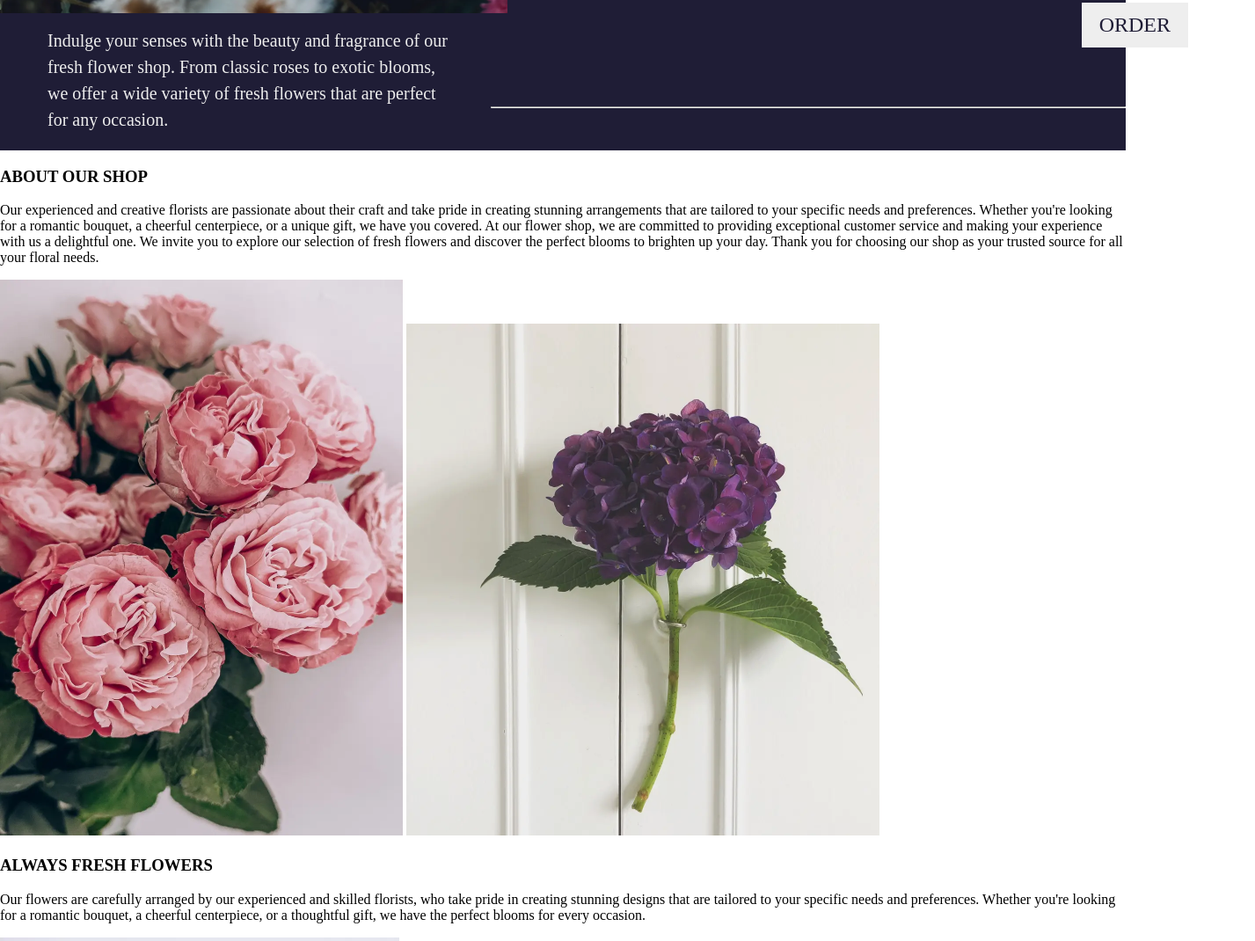
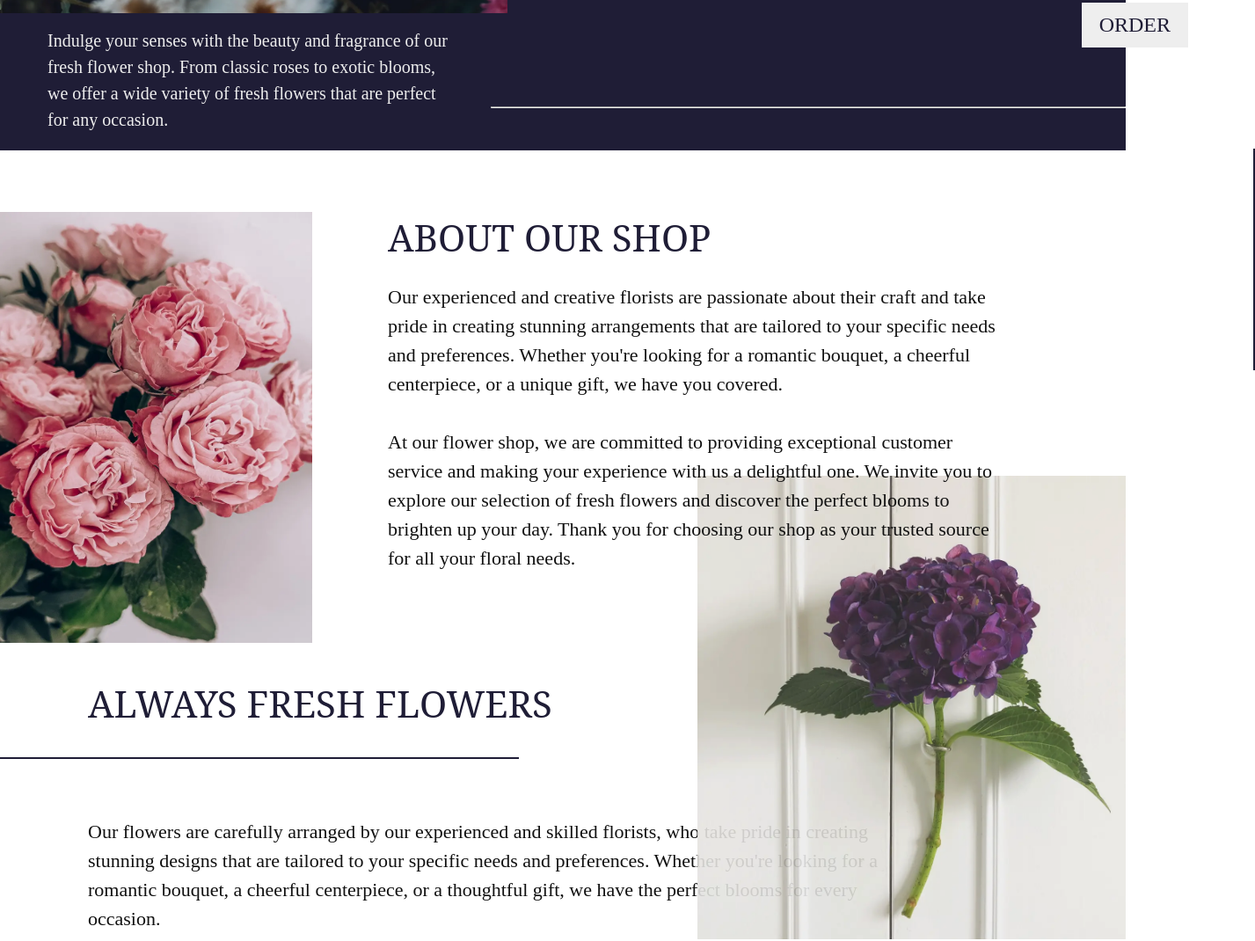
Before and after one commit to kokuzmova/Myproject, a plain HTML site: page index.html in a window 1280 px wide. Shown: the part 529-1599 px from the top of the page at 88% size, 1427 px wide, since content can reach past the window. Drawn offline with Linux system fonts and the light colour scheme.

Commit message:
new styles

```diff
--- a/css/style.css
+++ b/css/style.css
@@ -4,6 +4,19 @@ body {
     padding: 0% 0% 0% 0%;
 }
 
+h4 {
+    font-weight: normal;
+    margin-block-start: 0px;
+    margin-block-end: 0px;
+}
+
+h1 {
+    font-weight: normal;
+    margin-block-start: 0px;
+    margin-block-end: 0px;
+}
+
+/* Block 1 */
 .block1 {
     background-color: rgb(31, 29, 54);
     margin: 0% 0% 0% 0%;
@@ -39,18 +52,6 @@ body {
     margin: 0px;
     justify-content: flex-start;
     column-gap: 50px;
-}
-
-h4 {
-    font-weight: normal;
-    margin-block-start: 0px;
-    margin-block-end: 0px;
-}
-
-h1 {
-    font-weight: normal;
-    margin-block-start: 0px;
-    margin-block-end: 0px;
 }
 
 .menu_item1 .menu_item2 .menu_item3 {
@@ -126,7 +127,7 @@ p {
     top: 395px;
 }
 
-.line_top{
+.line_top {
     position: absolute;
     width: 720px;
     size: 1px;
@@ -136,7 +137,7 @@ p {
     margin: 0px;
 }
 
-.line_bottom{
+.line_bottom {
     position: absolute;
     width: 720px;
     size: 1px;
@@ -162,3 +163,119 @@ p {
     font-size: 24px;
     font-weight: 500;
 }
+
+.block2 {
+    background-color: white;
+    margin: 0% 0% 0% 0%;
+    padding: 0% 0% 0% 0%;
+    height: 1000px;
+    display: flex;
+    justify-content: space-between;
+}
+
+.left_photo {
+    position: relative;
+    width: 355px;
+    height: 490px;
+    top: 70px;
+    left: 0px;
+}
+
+.right_photo {
+    position: relative;
+    width: 487px;
+    height: 527px;
+    padding-right: 0px;
+    top: 370px;
+    z-index: 9;
+}
+
+.about_us,
+.block3_main {
+    color: rgb(31, 29, 54);
+    font-family: "Noto Serif";
+    font-size: 42px;
+    font-weight: 400;
+    letter-spacing: 0%;
+    text-align: left;
+}
+
+.about_us {
+    position: absolute;
+    width: 379px;
+    height: 40px;
+    left: 441px;
+    padding-top: 70px;
+    margin: 0px;
+}
+
+.about_text,
+.block3_text {
+    color: rgb(17, 17, 17);
+    font-family: Barlow;
+    font-size: 22px;
+    font-weight: 500;
+    line-height: 150%;
+    letter-spacing: 0%;
+    text-align: left;
+}
+
+.about_text {
+    position: absolute;
+    width: 707px;
+    left: 441px;
+    padding-top: 150px;
+    margin: 0px;
+    z-index: 10;
+}
+
+
+.line_vertical {
+    position: absolute;
+    width: 250px;
+    height: 0;
+    left: 1300px;
+    top: 815px;
+    transform: rotate(90deg);
+    border: 1px solid rgb(31, 29, 54);
+}
+
+/* Block 3 */
+.block3 {
+    position: absolute;
+    background-color: white;
+    margin: 0% 0% 0% 0%;
+    padding: 0% 0% 0% 0%;
+    height: 255px;
+    width: 1000px;
+    top: 1300px;
+    z-index: 0;
+}
+
+.block3_main {
+    position: relative;
+    width: 540px;
+    left: 100px;
+    top: 0px;
+    margin: 0px;
+}
+
+.block3_text {
+    position: relative;
+    left: 100px;
+    width: 910px;
+    margin: 0px;
+    top: 101px;
+    z-index: 10;
+}
+
+.line_block3 {
+    position: absolute;
+    width: 588px;
+    border: 1px solid rgb(31, 29, 54);
+    left: 0px;
+    top: 90px;
+    margin: 0px;
+}
+
+/* Block 4 */
--- a/index.html
+++ b/index.html
@@ -52,13 +52,14 @@
         </div>
 
         <!-- Block 2 -->
-        <div>
-            <h3>ABOUT OUR SHOP</h3>
-            <p>Our experienced and creative florists are passionate about their
+        <div class="block2">
+            <hr class="line_vertical">
+            <h3 class="about_us">ABOUT OUR SHOP</h3>
+            <p class="about_text">Our experienced and creative florists are passionate about their
                 craft and take pride in creating stunning arrangements that are
                 tailored to your specific needs and preferences. Whether you're
                 looking for a romantic bouquet, a cheerful centerpiece, or a
-                unique gift, we have you covered.
+                unique gift, we have you covered. <br> <br>
 
                 At our flower shop, we are committed to providing exceptional
                 customer service and making your experience with us a delightful
@@ -66,19 +67,23 @@
                 discover the perfect blooms to brighten up your day. Thank you for
                 choosing our shop as your trusted source for all your floral needs.
             </p>
-            <img src="img/fl1.webp" alt="Back1" width="458" height="632">
-            <img src="img/fl2.webp" alt="Back2" width="538" height="582">
+            <img src="img/fl1.webp" alt="Back1" class="left_photo">
+            <img src="img/fl2.webp" alt="Back2" class="right_photo">
+
+
+
         </div>
 
         <!-- Block 3 -->
-        <div>
-            <h3>ALWAYS FRESH FLOWERS</h3>
-            <p>Our flowers are carefully arranged by our experienced and skilled
+        <div class="block3">
+            <h3 class="block3_main">ALWAYS FRESH FLOWERS</h3>
+            <p class="block3_text">Our flowers are carefully arranged by our experienced and skilled
                 florists, who take pride in creating stunning designs that are
                 tailored to your specific needs and preferences. Whether you're
                 looking for a romantic bouquet, a cheerful centerpiece, or a
                 thoughtful gift, we have the perfect blooms for every occasion.
             </p>
+            <hr class="line_block3">
         </div>
 
         <!-- Block 4 -->
```
